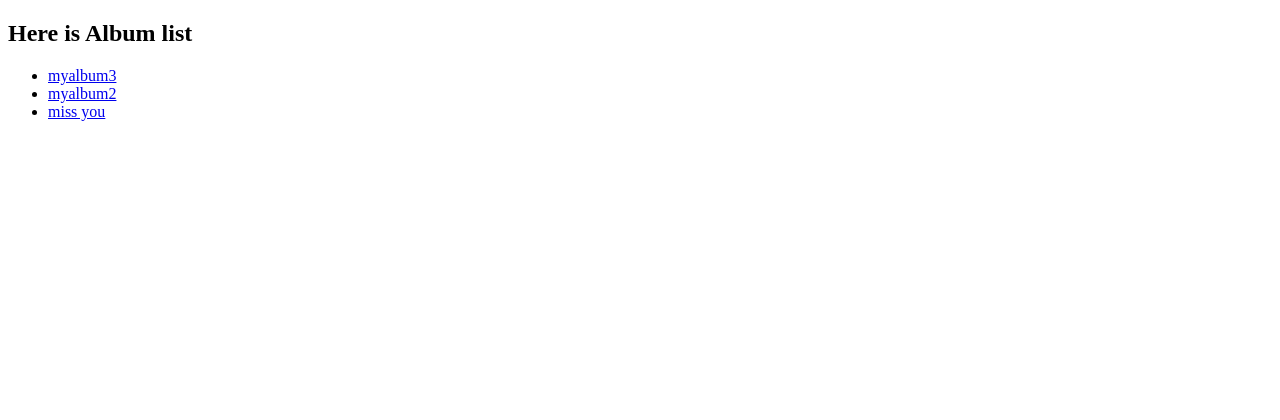
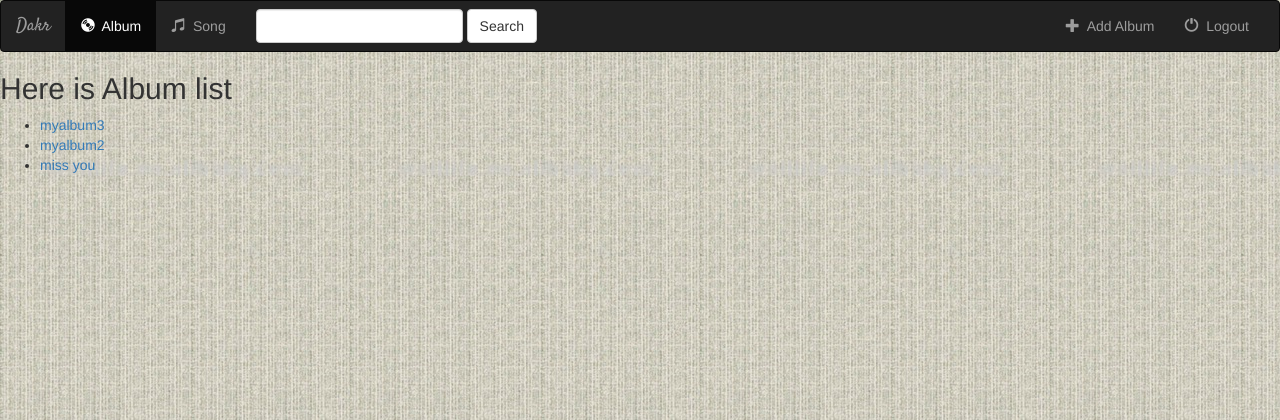
Before and after one commit to dakr89/simple-jangopro, a Django app: page /music/ in a window 1280 px wide. Shown: the top 420 px of the page. Run offline with Django 3.2, Linux system fonts and the light colour scheme; data comes from the database, SQL or seed files in the repository; some libraries are stand-ins or nearby versions.

Commit message:
navbar added

```diff
--- a/website/music/models.py
+++ b/website/music/models.py
@@ -14,6 +14,7 @@ class Songs(models.Model):
 	album = models.ForeignKey(Album,on_delete=models.CASCADE)
 	file_type = models.CharField(max_length=500)
 	song_title = models.CharField(max_length=500)
+	is_faviroute = models.BooleanField(default=False)
 
 	def __str__(self):
 		return self.song_title
--- /dev/null
+++ b/website/music/static/music/style.css
@@ -0,0 +1,11 @@
+body{
+	background-image:  url('images/background.jpg') !important;
+
+}
+.navbar{
+	border-radius: 0;
+
+}
+.navbar-brand{
+	font-family: 'Satisfy', cursive;
+}
--- a/website/music/templates/music/index.html
+++ b/website/music/templates/music/index.html
@@ -1,24 +1,16 @@
-<!DOCTYPE html>
-<html>
-<head>
-	<title>Album </title>
-<style type="text/css">
+{% extends 'music/navbar.html'%}
+{% block title %} Albums {% endblock%}
+{% block body %}
+	{% if all_albums %}
+		<h2>Here is Album list</h2>
+		<ul>
+			{% for album in all_albums %}
+			<li><a href="{% url 'music:details' album.id %}">{{album.album_title}}</li>
+			{% endfor %}
 
+		</ul>
+	{% else %}
+	<h2> You don't have any albums</h2>
+	{% endif %}
 
-</style>
-</head>
-<body >
-<div>
-<h2>Here is Album list</h2>
-<ul>
-
-	{% for album in all_albums %}
-	<li><a href="{% url 'music:details' album.id %}">{{album.album_title}}</li>
-	{% endfor %}
-
-
-</ul>
-
-</div>
-</body>
-</html>
+{% endblock %}
--- /dev/null
+++ b/website/music/templates/music/navbar.html
@@ -0,0 +1,73 @@
+<!DOCTYPE html>
+<html>
+<head>
+	<title>{% block  title %} Dakr{% endblock %}</title>
+		{% load staticfiles%}
+<link rel="stylesheet" type="text/css" href="{% static 'music/style.css'%}">
+<link href='https://fonts.googleapis.com/css?family=Satisfy' rel='stylesheet' type='text/css'>
+  <link rel="stylesheet" href="https://maxcdn.bootstrapcdn.com/bootstrap/3.3.7/css/bootstrap.min.css">
+  <script src="https://ajax.googleapis.com/ajax/libs/jquery/3.1.1/jquery.min.js"></script>
+  <script src="https://maxcdn.bootstrapcdn.com/bootstrap/3.3.7/js/bootstrap.min.js"></script>
+
+
+</head>
+<body>
+<nav class="navbar navbar-inverse">
+	<div class="container-fluid">
+		<div class="navbar-header">
+		<button type="button" class="navbar-toggle" data-toggle="collapse" data-target="#topNavBar">
+			<span class="icon-bar"></span>
+			<span class="icon-bar"></span>
+			<span class="icon-bar"></span>
+		</button>
+			<a class="navbar-brand" href="{% url 'music:index'%}">Dakr</a>
+
+		</div>
+
+		<!-- itemss -->
+		<div class="collapse navbar-collapse" id="topNavBar">
+		<ul class="nav navbar-nav">
+			<li class="active">
+			<a href="{% url 'music:index'%}">
+				<span class="glyphicon glyphicon-cd" area-hidden="true"></span>&nbsp; Album
+			</a>
+
+			</li>
+			<li class="">
+			<a href="#">
+				<span class="glyphicon glyphicon-music" area-hidden="true"></span>&nbsp; Song
+			</a>
+
+			</li>
+
+		</ul>
+		<form class="navbar-form navbar-left" role="search" method="get" action="#">
+			<div class="form-group">
+			<input type="text"  class="form-control" name="q" value="">
+			</div>
+			<button type="submit" class="btn btn-default">Search</button>
+
+		</form>
+		<ul class="nav navbar-nav navbar-right">
+			<li class="">
+				<a href="#">
+					<span class="glyphicon glyphicon-plus" area-hidden="true"></span>&nbsp; Add Album
+				</a>
+			</li>
+			<li class="">
+				<a href="#">
+					<span class="glyphicon glyphicon-off" area-hidden="true"></span>&nbsp; Logout
+				</a>
+			</li>
+
+		</ul>
+
+
+		</div>
+
+	</div>
+</nav>
+{% block body%}
+{%endblock%}
+</body>
+</html>
--- a/website/music/urls.py
+++ b/website/music/urls.py
@@ -6,4 +6,6 @@ urlpatterns = [
     url(r'^$', views.index, name='index'),
 # /music/81/
 url(r'^(?P<album_id>[0-9]+)/$',views.details,name="details"),
+# /music/81/favourite
+url(r'^(?P<album_id>[0-9]+)/faviroute/$',views.faviroute,name="faviroute"),
 ]
--- a/website/music/views.py
+++ b/website/music/views.py
@@ -17,3 +17,15 @@ def details(request,album_id):
 
 	album = get_object_or_404(Album,pk=album_id)
 	return render(request, 'music/details.html', {'album':album})
+
+
+def faviroute(request,album_id):
+	album = get_object_or_404(Album,pk=album_id)
+	try:
+		selected_song = album.songs_set.get(pk=request.POST['song'])
+	except(KeyError):
+		return render(request, 'music/details.html', {'album':album, 'error_message':'Select Some Thing'})
+	else:
+		selected_song.is_faviroute = True
+		selected_song.save()
+		return render(request, 'music/details.html', {'album':album})
```
Also changed, not shown: website/music/templates/music/details.html (+25 -0 lines), website/db.sqlite3, website/music/static/music/images/background.jpg (added), website/music/static/music/images/hello.JPG (added).
